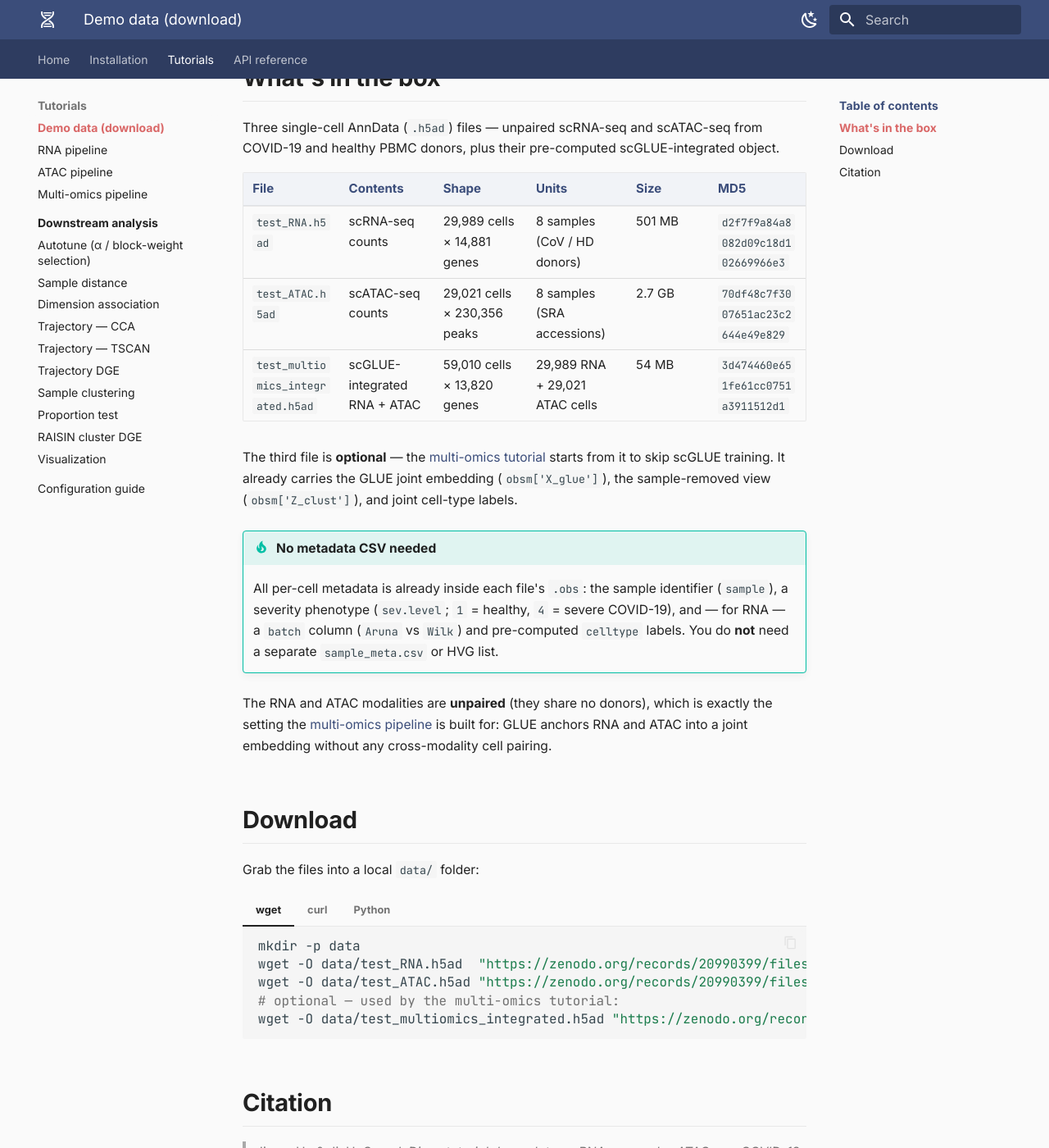
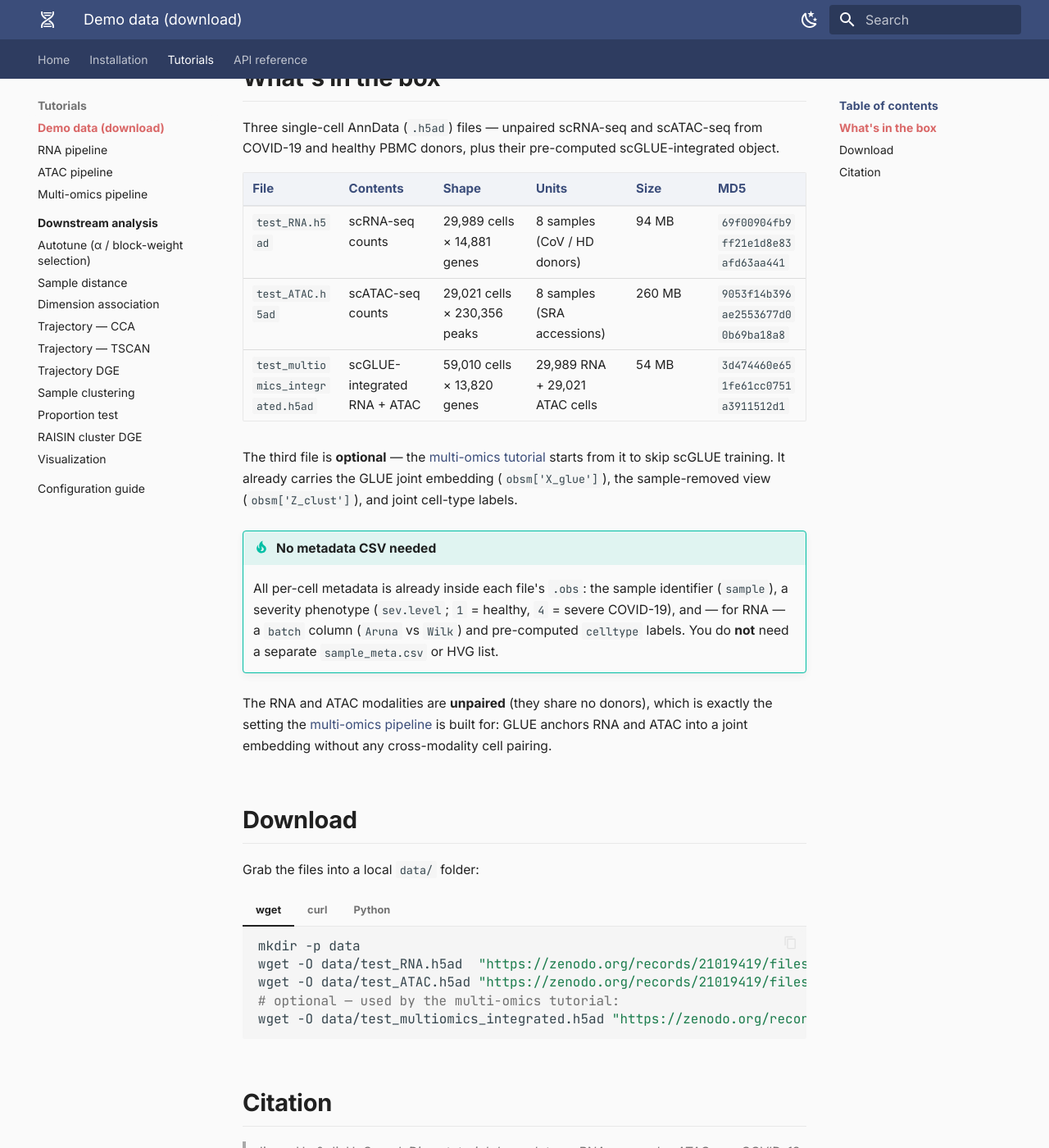
Before and after one commit to J041120h/SampleDisco_tutorial, an MkDocs documentation site: the page built from docs/tutorials/demo_data.md, in a window 1280 px wide and 1400 px high, scrolled down 282 px. Shown: the whole window at 82% size. Built offline with MkDocs 1.6.1 and Material for MkDocs 9.7.7, drawn with Linux system fonts in a browser that asks for light colours; part of the change alters nothing that is shown; some of the changed text lies outside the part shown.

Commit message:
docs(demo-data): point to Zenodo v1.2 (gzip-compressed RNA/ATAC)
RNA and ATAC demo files were re-saved with gzip (ATAC's redundant raw
layer dropped; .X counts unchanged): 2.7 GB -> 260 MB and 501 MB -> 94 MB.
Update the record link, download URLs (record 21019419), and the table
sizes/MD5s. Integrated file unchanged.

Co-Authored-By: Claude Opus 4.8 (1M context) <noreply@anthropic.com>

````diff
--- a/docs/tutorials/demo_data.md
+++ b/docs/tutorials/demo_data.md
@@ -1,6 +1,6 @@
 # Demo data
 
-Every tutorial on this site runs on the same public datasets, published on Zenodo — **[zenodo.org/records/20990399](https://zenodo.org/records/20990399)** (CC-BY-4.0). Download them below, then follow the pipeline tutorials.
+Every tutorial on this site runs on the same public datasets, published on Zenodo — **[zenodo.org/records/21019419](https://zenodo.org/records/21019419)** (CC-BY-4.0). Download them below, then follow the pipeline tutorials.
 
 ## What's in the box
 
@@ -8,8 +8,8 @@ Three single-cell AnnData (`.h5ad`) files — unpaired scRNA-seq and scATAC-seq
 
 | File | Contents | Shape | Units | Size | MD5 |
 | --- | --- | --- | --- | --- | --- |
-| `test_RNA.h5ad` | scRNA-seq counts | 29,989 cells × 14,881 genes | 8 samples (CoV / HD donors) | 501 MB | `d2f7f9a84a8082d09c18d102669966e3` |
-| `test_ATAC.h5ad` | scATAC-seq counts | 29,021 cells × 230,356 peaks | 8 samples (SRA accessions) | 2.7 GB | `70df48c7f3007651ac23c2644e49e829` |
+| `test_RNA.h5ad` | scRNA-seq counts | 29,989 cells × 14,881 genes | 8 samples (CoV / HD donors) | 94 MB | `69f00904fb9ff21e1d8e83afd63aa441` |
+| `test_ATAC.h5ad` | scATAC-seq counts | 29,021 cells × 230,356 peaks | 8 samples (SRA accessions) | 260 MB | `9053f14b396ae2553677d00b69ba18a8` |
 | `test_multiomics_integrated.h5ad` | scGLUE-integrated RNA + ATAC | 59,010 cells × 13,820 genes | 29,989 RNA + 29,021 ATAC cells | 54 MB | `3d474460e651fe61cc0751a3911512d1` |
 
 The third file is **optional** — the [multi-omics tutorial](multiomics.md) starts from it to skip scGLUE training. It already carries the GLUE joint embedding (`obsm['X_glue']`), the sample-removed view (`obsm['Z_clust']`), and joint cell-type labels.
@@ -27,20 +27,20 @@ Grab the files into a local `data/` folder:
 
     ```bash
     mkdir -p data
-    wget -O data/test_RNA.h5ad  "https://zenodo.org/records/20990399/files/test_RNA.h5ad?download=1"
-    wget -O data/test_ATAC.h5ad "https://zenodo.org/records/20990399/files/test_ATAC.h5ad?download=1"
+    wget -O data/test_RNA.h5ad  "https://zenodo.org/records/21019419/files/test_RNA.h5ad?download=1"
+    wget -O data/test_ATAC.h5ad "https://zenodo.org/records/21019419/files/test_ATAC.h5ad?download=1"
     # optional — used by the multi-omics tutorial:
-    wget -O data/test_multiomics_integrated.h5ad "https://zenodo.org/records/20990399/files/test_multiomics_integrated.h5ad?download=1"
+    wget -O data/test_multiomics_integrated.h5ad "https://zenodo.org/records/21019419/files/test_multiomics_integrated.h5ad?download=1"
     ```
 
 === "curl"
 
     ```bash
     mkdir -p data
-    curl -L -o data/test_RNA.h5ad  "https://zenodo.org/records/20990399/files/test_RNA.h5ad?download=1"
-    curl -L -o data/test_ATAC.h5ad "https://zenodo.org/records/20990399/files/test_ATAC.h5ad?download=1"
+    curl -L -o data/test_RNA.h5ad  "https://zenodo.org/records/21019419/files/test_RNA.h5ad?download=1"
+    curl -L -o data/test_ATAC.h5ad "https://zenodo.org/records/21019419/files/test_ATAC.h5ad?download=1"
     # optional — used by the multi-omics tutorial:
-    curl -L -o data/test_multiomics_integrated.h5ad "https://zenodo.org/records/20990399/files/test_multiomics_integrated.h5ad?download=1"
+    curl -L -o data/test_multiomics_integrated.h5ad "https://zenodo.org/records/21019419/files/test_multiomics_integrated.h5ad?download=1"
     ```
 
 === "Python"
@@ -48,7 +48,7 @@ Grab the files into a local `data/` folder:
     ```python
     import urllib.request, os
     os.makedirs("data", exist_ok=True)
-    base = "https://zenodo.org/records/20990399/files"
+    base = "https://zenodo.org/records/21019419/files"
     files = ["test_RNA.h5ad", "test_ATAC.h5ad", "test_multiomics_integrated.h5ad"]
     for f in files:
         urllib.request.urlretrieve(f"{base}/{f}?download=1", f"data/{f}")
````
